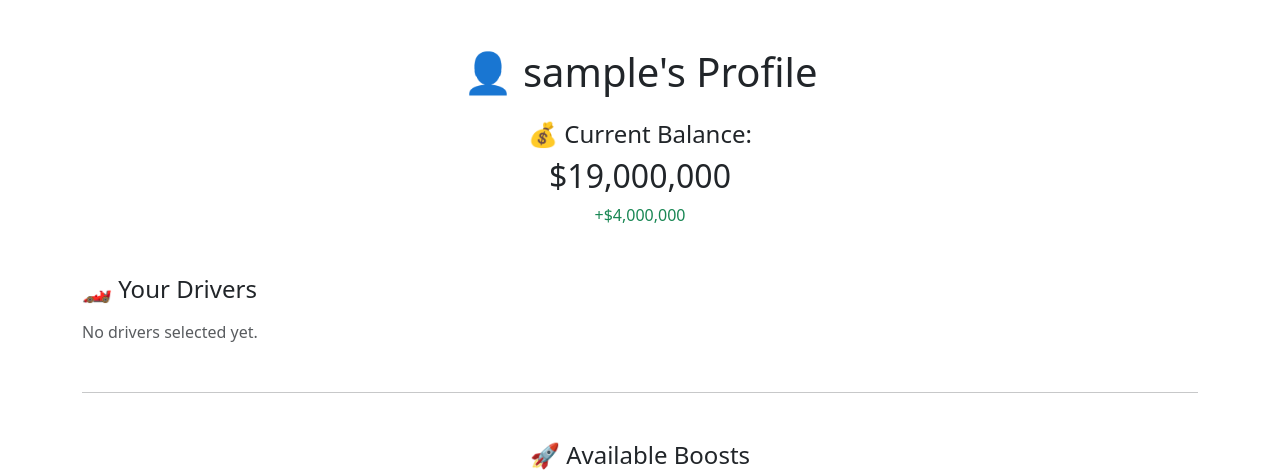
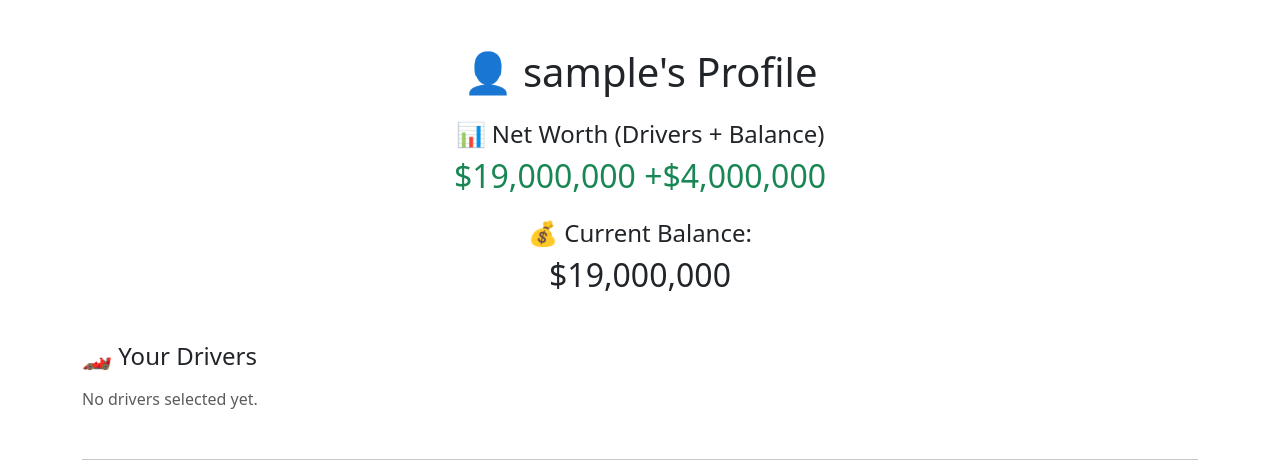
Before and after one commit to SiahBatterson/f1-grid-competitors, a Flask app: page /profile in a window 1280 px wide. Shown: the top 470 px of the page. Run offline with Flask 3, Linux system fonts and the light colour scheme; the visitor is signed in with stand-in values (Sample User, id 1).

Commit message:
fixing profile not showing user driver cards - now adding in proper networth

```diff
--- a/app.py
+++ b/app.py
@@ -348,51 +348,69 @@ def delete_averages():
 def profile():
     drivers = current_user.drivers.split(",") if current_user.drivers else []
     driver_cards = []
+
     driver_info = {
-    "VER": {"name": "Max Verstappen", "image": "Max.webp"},
-    "TSU": {"name": "Yuki Tsunoda", "image": "Yuki.webp"},
-    "LEC": {"name": "Charles Leclerc", "image": "Charles.webp"},
-    "HAM": {"name": "Lewis Hamilton", "image": "Lewis.webp"},
-    "RUS": {"name": "George Russell", "image": "FuckFace.webp"},
-    "ANT": {"name": "Andrea Kimi Antonelli", "image": "Kimi.webp"},
-    "NOR": {"name": "Lando Norris", "image": "Lando.webp"},
-    "PIA": {"name": "Oscar Piastri", "image": "Oscar.webp"},
-    "ALO": {"name": "Fernando Alonso", "image": "Fernando.webp"},
-    "STR": {"name": "Lance Stroll", "image": "Lance.webp"},
-    "GAS": {"name": "Pierre Gasly", "image": "Pierre.webp"},
-    "COL": {"name": "Franco Colapinto", "image": "placeholder.webp"},
-    "OCO": {"name": "Esteban Ocon", "image": "Ocon.webp"},
-    "BEA": {"name": "Oliver Bearman", "image": "placeholder.webp"},
-    "ALB": {"name": "Alex Albon", "image": "Alex.webp"},
-    "SAI": {"name": "Carlos Sainz", "image": "Carlos.webp"},
-    "HUL": {"name": "Nico Hülkenberg", "image": "Nico.webp"},
-    "BOR": {"name": "Gabriel Bortoleto", "image": "Gabe.webp"},
-    "HAD": {"name": "Isack Hadjar", "image": "Isack.webp"},
-    "LAW": {"name": "Liam Lawson", "image": "placeholder.webp"},
-    "DOO": {"name": "Jack Doohan", "image": "Jack.webp"},
-    "SAR": {"name": "Logan Sargeant", "image": "Logan.webp"},
-    "BOT": {"name": "Valtteri Bottas", "image": "Valtteri.webp"},
-    "ZHO": {"name": "Guanyu Zhou", "image": "Guanyu.webp"}
-}
+        "VER": {"name": "Max Verstappen", "image": "Max.webp"},
+        "TSU": {"name": "Yuki Tsunoda", "image": "Yuki.webp"},
+        "LEC": {"name": "Charles Leclerc", "image": "Charles.webp"},
+        "HAM": {"name": "Lewis Hamilton", "image": "Lewis.webp"},
+        "RUS": {"name": "George Russell", "image": "FuckFace.webp"},
+        "ANT": {"name": "Andrea Kimi Antonelli", "image": "Kimi.webp"},
+        "NOR": {"name": "Lando Norris", "image": "Lando.webp"},
+        "PIA": {"name": "Oscar Piastri", "image": "Oscar.webp"},
+        "ALO": {"name": "Fernando Alonso", "image": "Fernando.webp"},
+        "STR": {"name": "Lance Stroll", "image": "Lance.webp"},
+        "GAS": {"name": "Pierre Gasly", "image": "Pierre.webp"},
+        "COL": {"name": "Franco Colapinto", "image": "placeholder.webp"},
+        "OCO": {"name": "Esteban Ocon", "image": "Ocon.webp"},
+        "BEA": {"name": "Oliver Bearman", "image": "placeholder.webp"},
+        "ALB": {"name": "Alex Albon", "image": "Alex.webp"},
+        "SAI": {"name": "Carlos Sainz", "image": "Carlos.webp"},
+        "HUL": {"name": "Nico Hülkenberg", "image": "Nico.webp"},
+        "BOR": {"name": "Gabriel Bortoleto", "image": "Gabe.webp"},
+        "HAD": {"name": "Isack Hadjar", "image": "Isack.webp"},
+        "LAW": {"name": "Liam Lawson", "image": "placeholder.webp"},
+        "DOO": {"name": "Jack Doohan", "image": "Jack.webp"},
+        "SAR": {"name": "Logan Sargeant", "image": "Logan.webp"},
+        "BOT": {"name": "Valtteri Bottas", "image": "Valtteri.webp"},
+        "ZHO": {"name": "Guanyu Zhou", "image": "Guanyu.webp"}
+    }
 
+    total_driver_value = 0
 
     for code in drivers:
         try:
             df, hype, value, _ = generate_driver_rating(code)
             img_filename = driver_info.get(code, {}).get("image", "placeholder.webp")
             full_name = driver_info.get(code, {}).get("name", code)
+            driver_img_url = url_for("static", filename=f"driver_images/{img_filename}")
+            total_driver_value += value or 0
             driver_cards.append({
                 "code": code,
                 "name": full_name,
-                "image": img_filename,
+                "image": driver_img_url,
                 "hype": hype,
                 "value": value
             })
-        except:
+        except Exception as e:
+            print(f"❌ Failed to load driver {code}: {e}")
             continue
 
-    balance_delta = current_user.balance - 15000000
-    return render_template("profile.html", user=current_user, driver_cards=driver_cards, balance_delta=balance_delta)
+    balance = current_user.balance
+    goal = 15000000
+    balance_delta = balance - goal
+    net_worth = balance + total_driver_value
+    net_worth_delta = net_worth - goal
+
+    return render_template(
+        "profile.html",
+        user=current_user,
+        driver_cards=driver_cards,
+        balance_delta=balance_delta,
+        net_worth=net_worth,
+        net_worth_delta=net_worth_delta
+    )
+
 
 @app.route("/admin/users")
 @login_required
--- a/templates/profile.html
+++ b/templates/profile.html
@@ -18,16 +18,22 @@
   <body class="container py-5">
     <h1 class="mb-4 text-center">👤 {{ user.username }}'s Profile</h1>
 
-    <!-- 💰 Balance Section -->
-    {% set goal_balance = 15000000 %} {% set diff = user.balance - goal_balance
-    %} {% set diff_class = 'text-success' if diff > 0 else 'text-danger' %}
+    <!-- 📊 Net Worth -->
+    {% set goal = 15000000 %} {% set net_class = 'text-success' if net_worth >=
+    goal else 'text-danger' %}
+    <div class="text-center mb-4">
+      <h4>📊 Net Worth (Drivers + Balance)</h4>
+      <h2 class="{{ net_class }}">
+        ${{ "{:,.0f}".format(net_worth) }} {% if net_worth >= goal %} +${{
+        "{:,.0f}".format(net_worth - goal) }} {% else %} -${{
+        "{:,.0f}".format((goal - net_worth)) }} {% endif %}
+      </h2>
+    </div>
+
+    <!-- 💰 Balance -->
     <div class="text-center mb-5">
       <h4>💰 Current Balance:</h4>
       <h2>${{ "{:,.0f}".format(user.balance) }}</h2>
-      <p class="{{ diff_class }}">
-        {% if diff >= 0 %} +${{ "{:,.0f}".format(diff) }}{% else %} -${{
-        "{:,.0f}".format(diff | abs) }}{% endif %}
-      </p>
     </div>
 
     <!-- 🏎️ Driver Cards -->
```
Also changed, not shown: other parts of templates/profile.html (+8 -29 lines).
